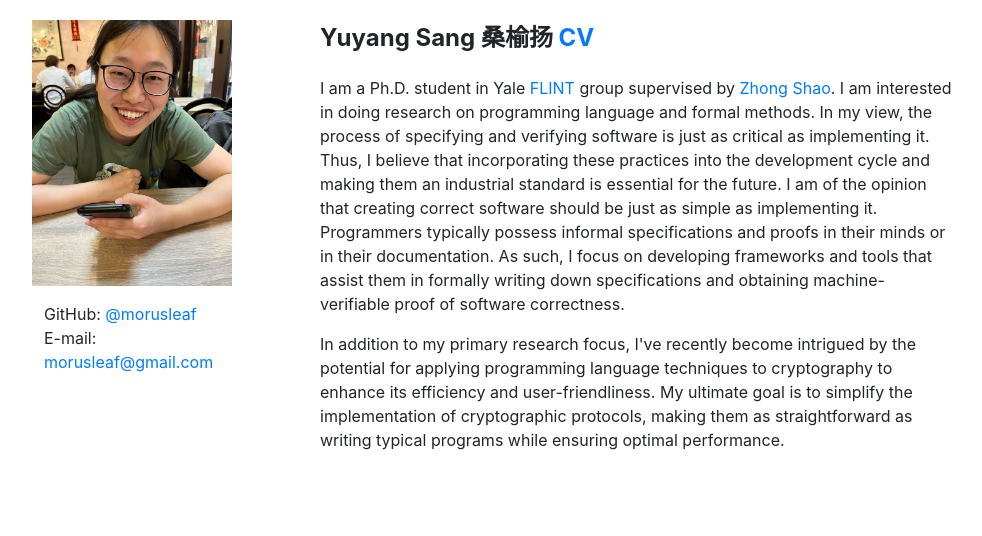
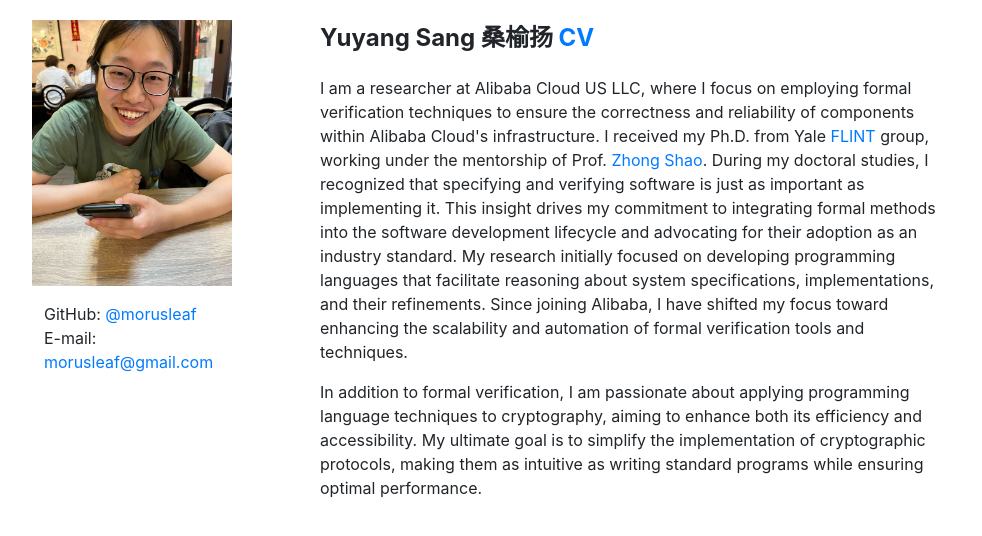
Before and after one commit to morusleaf/morusleaf.github.io, a plain HTML site: page index.html in a window 1280 px wide. Shown: the whole page, without its empty margins (19-1001 px from the left). Drawn offline with Linux system fonts and the light colour scheme.

Commit message:
Update CV and intro

```diff
--- a/index.html
+++ b/index.html
@@ -21,14 +21,15 @@
 <div class="main">
 <h2>Yuyang Sang 桑榆扬 <a href="doc/CV.pdf">CV</a></h2>
 <p>
-I am a Ph.D. student in Yale <a href="https://flint.cs.yale.edu/">FLINT</a> group supervised by <a href="http://www.cs.yale.edu/homes/shao-zhong/">Zhong Shao</a>.
-I am interested in doing research on programming language and formal methods.
-In my view, the process of specifying and verifying software is just as critical as implementing it. Thus, I believe that incorporating these practices into the development cycle and making them an industrial standard is essential for the future.
-I am of the opinion that creating correct software should be just as simple as implementing it. Programmers typically possess informal specifications and proofs in their minds or in their documentation. As such, I focus on developing frameworks and tools that assist them in formally writing down specifications and obtaining machine-verifiable proof of software correctness.
+I am a researcher at Alibaba Cloud US LLC, where I focus on employing formal verification techniques to ensure the correctness and reliability of components within Alibaba Cloud's infrastructure.
+I received my Ph.D. from Yale <a href="https://flint.cs.yale.edu/">FLINT</a> group, working under the mentorship of Prof. <a href="http://www.cs.yale.edu/homes/shao-zhong/">Zhong Shao</a>.
+During my doctoral studies, I recognized that specifying and verifying software is just as important as implementing it. This insight drives my commitment to integrating formal methods into the software development lifecycle and advocating for their adoption as an industry standard.
+My research initially focused on developing programming languages that facilitate reasoning about system specifications, implementations, and their refinements.
+Since joining Alibaba, I have shifted my focus toward enhancing the scalability and automation of formal verification tools and techniques.
 </p>
 <p>
-In addition to my primary research focus, I've recently become intrigued by the potential for applying programming language techniques to cryptography to enhance its efficiency and user-friendliness.
-My ultimate goal is to simplify the implementation of cryptographic protocols, making them as straightforward as writing typical programs while ensuring optimal performance.
+In addition to formal verification, I am passionate about applying programming language techniques to cryptography, aiming to enhance both its efficiency and accessibility.
+My ultimate goal is to simplify the implementation of cryptographic protocols, making them as intuitive as writing standard programs while ensuring optimal performance.
 </p>
 </div>
 </body>
```
Also changed, not shown: 1 other file.
